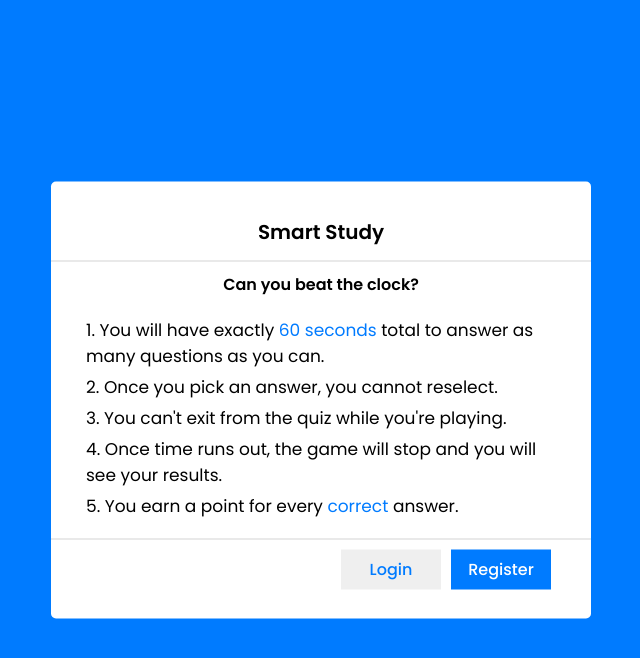
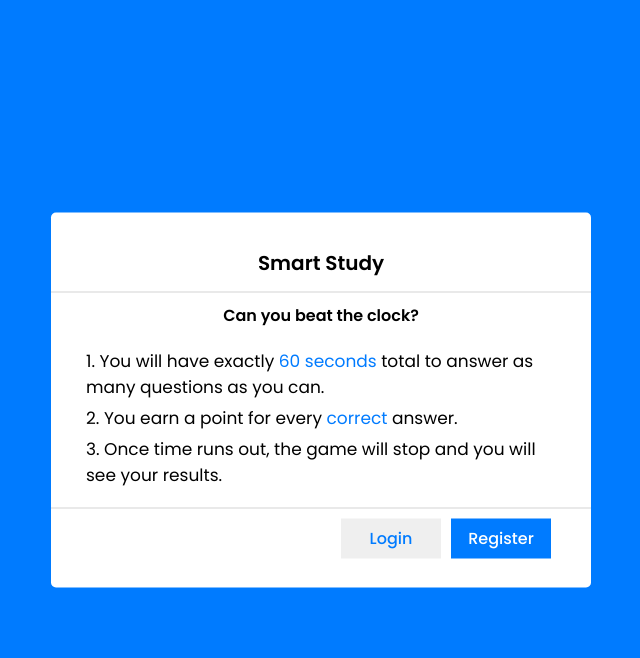
Before and after one commit to TainaMalave/cps353-math-app, a PHP site: page / in a window 1280 px wide. Shown: the top 658 px of the page, without its empty margins (319-959 px from the left). Run offline with PHP 8.4, Linux system fonts and the light colour scheme; a user stored in the database is signed in.

Commit message:
took out a couple rules

```diff
--- a/index.php
+++ b/index.php
@@ -23,10 +23,8 @@
 
             <div class="info-list">
                 <div class="info">1. You will have exactly <span>60 seconds</span> total to answer as many questions as you can.</div>
-                <div class="info">2. Once you pick an answer, you cannot reselect.</div>
-                <div class="info">3. You can't exit from the quiz while you're playing.</div>
-                <div class="info">4. Once time runs out, the game will stop and you will see your results.</div>
-                <div class="info">5. You earn a point for every <span>correct</span> answer.</div>
+                <div class="info">2. You earn a point for every <span>correct</span> answer.</div>
+                <div class="info">3. Once time runs out, the game will stop and you will see your results.</div>
             </div>
 
             <div class="buttons">
```
